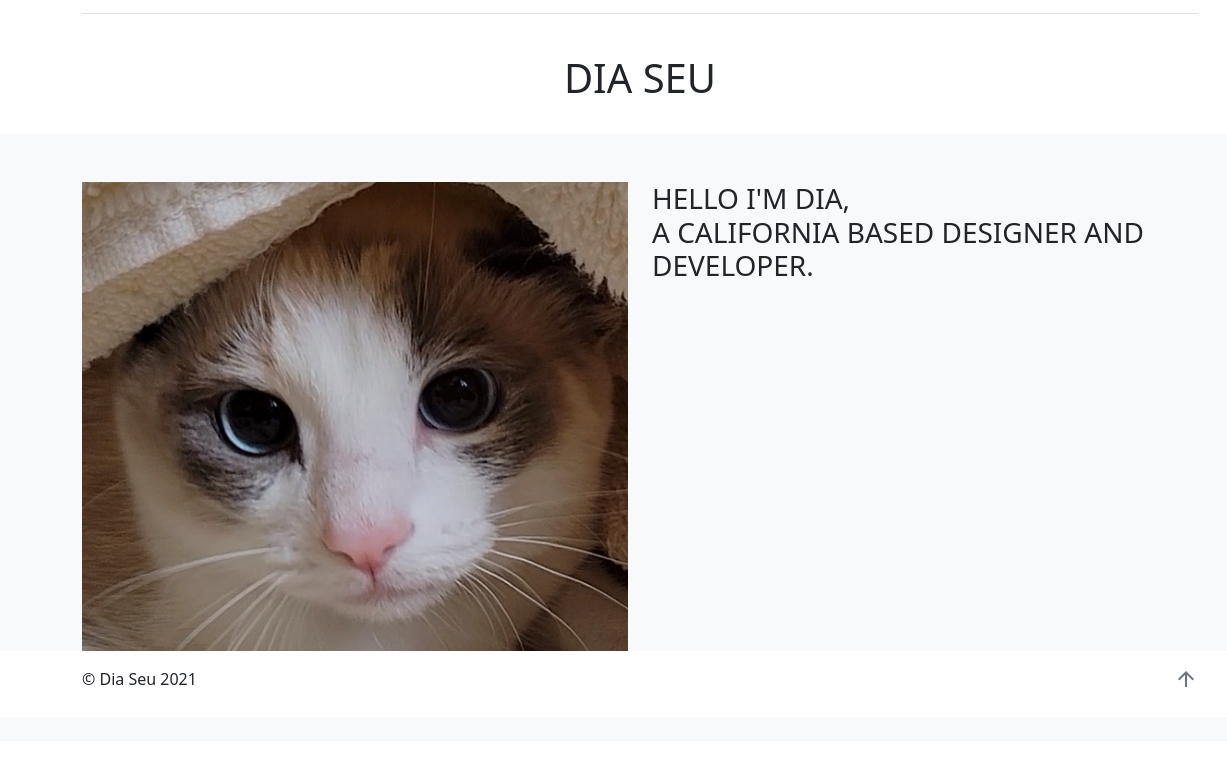
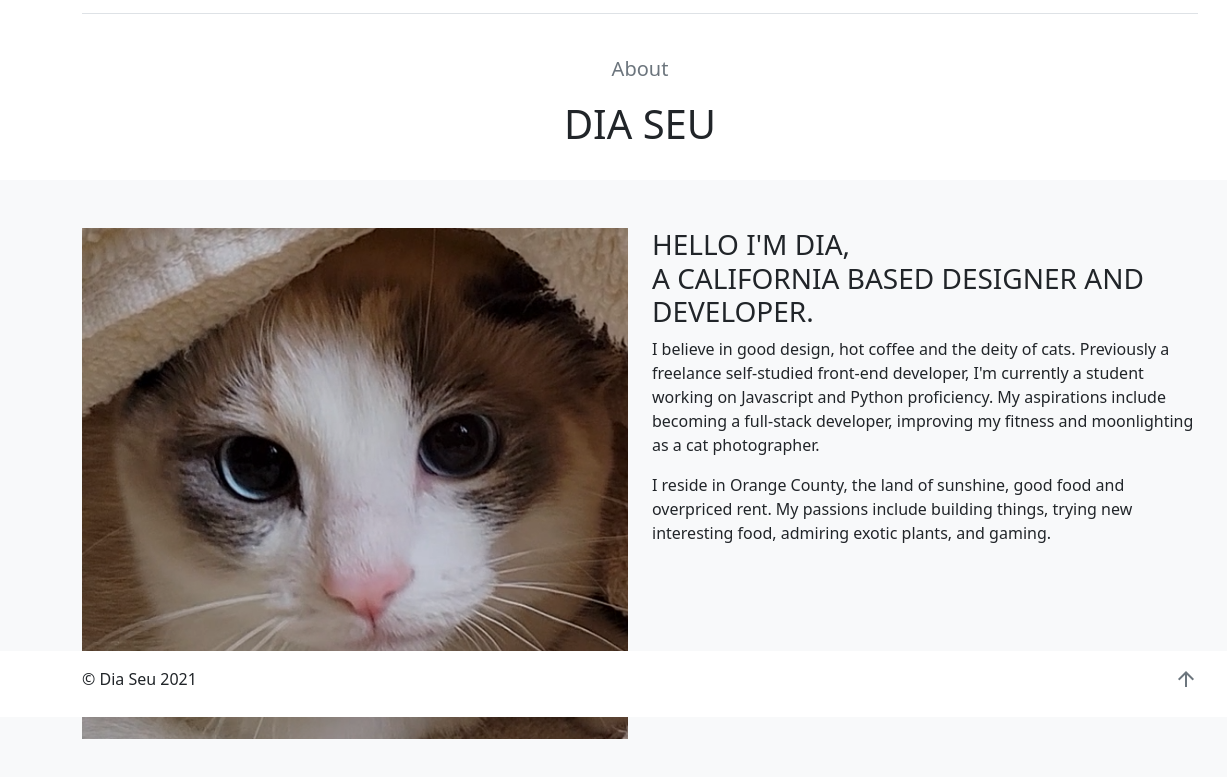
Before and after one commit to diaseu/portfolio02, a plain HTML site: page about.html in a window 1280 px wide. Shown: the part 83-860 px from the top of the page, 0-1227 px from the left. Before the commit the page ends 824 px from the top, so only its background shows below. Drawn offline with Linux system fonts and the light colour scheme.

Commit message:
updated more bio on about.html

```diff
--- a/about.html
+++ b/about.html
@@ -19,11 +19,11 @@
 
   <!-- Header -->
   <header class="container">
+    <!-- Navigation -->
     <div class="d-flex flex-column flex-md-row align-items-center pb-3 mb-4 border-bottom">
       <a href="./index.html" class="d-flex align-items-center text-dark">
         <img src="./assets/img/ds-logo.png" width="30px" alt="Logo" class="nav-brand" />
       </a>
-
       <nav class="d-inline-flex mt-2 mt-md-0 ms-md-auto">
         <a class="caps" href="./about.html">About</a>
         <a class="caps" href="./portfolio.html">Portfolio</a>
@@ -31,9 +31,10 @@
       </nav>
     </div>
 
+    <!-- Header -->
     <div class="p-3 pb-md-4 center">
+      <p class="lead text-muted">About</p>
       <h1 class="fw-light caps">Dia Seu</h1>
-
     </div>
   </header>
 
@@ -43,18 +44,17 @@
       <div class="container">
 
         <div class="row">
-          <div class="col">
-
-          </div>
-        </div>
-
-        <div class="row">
           <div class="col-md-6">
             <img src="./assets/img/somi.png" alt="Somi" class="responsive-img" />
           </div>
           <div class="col-md-6">
             <h3 class="fw-light caps">Hello I'm Dia,<br />
               a California based designer and developer.</h3>
+
+            <p>I believe in good design, hot coffee and the deity of cats.  Previously a freelance self-studied front-end developer, I'm currently a student working on Javascript and Python proficiency. My aspirations include becoming a full-stack developer, improving my fitness and moonlighting as a cat photographer.</p>
+
+            <p>I reside in Orange County, the land of sunshine, good food and overpriced rent. My passions include building things, trying new interesting food, admiring exotic plants, and gaming.  </p>
+
           </div>
         </div>
 
@@ -98,7 +98,8 @@
   </footer>
 
 
+  <!-- Javascript -->
   <script src="./assets/js/bootstrap.bundle.min.js"></script>
+
 </body>
-
 </html>
```
Also changed, not shown: portfolio.html (+12 -11 lines).
